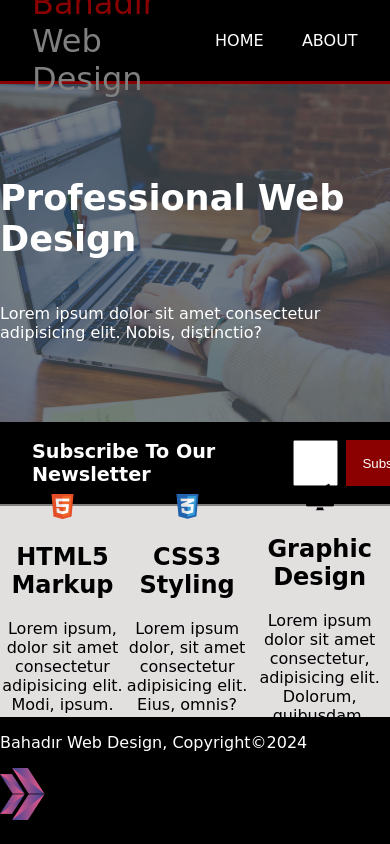
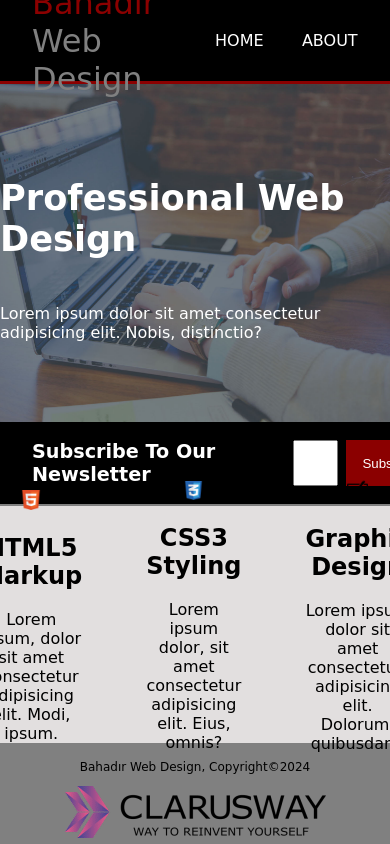
Before and after one commit to nurdoganbahadir/project-04, a plain HTML site: page index.html in a window 390 px wide. Shown: the top 844 px of the page. Drawn offline with Linux system fonts and the light colour scheme; a web font is replaced by a local one.

Commit message:
bitti media queries ayarlanabilir

```diff
--- a/style.css
+++ b/style.css
@@ -100,13 +100,27 @@ a:hover {
   background-color: rgb(226, 223, 223);
   color: black;
   width: 100%;
-  height: 25vh;
+  height: 28vh;
   display: flex;
   justify-content: center;
   text-align: center;
   align-items: center;
+  gap: 4rem;
 }
 .section-3 img {
   height: 25%;
   width: 20%;
 }
+/* FOOTER */
+footer {
+  background-color: gray;
+  color: black;
+  font-size: 12px;
+  width: 100%;
+  height: 12vh;
+  display: flex;
+  flex-direction: column;
+  justify-content: center;
+  align-items: center;
+  padding: 2rem;
+}
```
